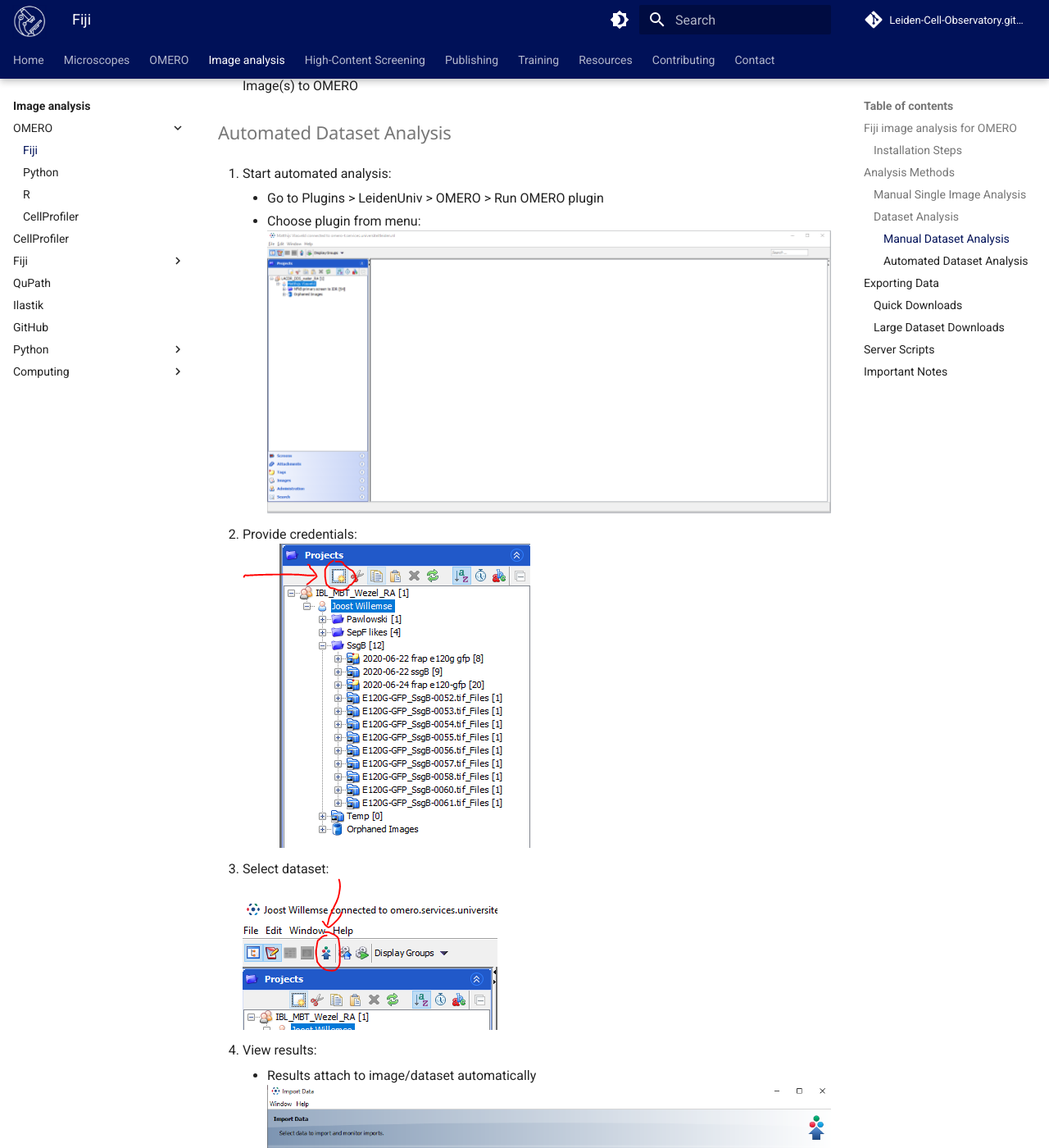
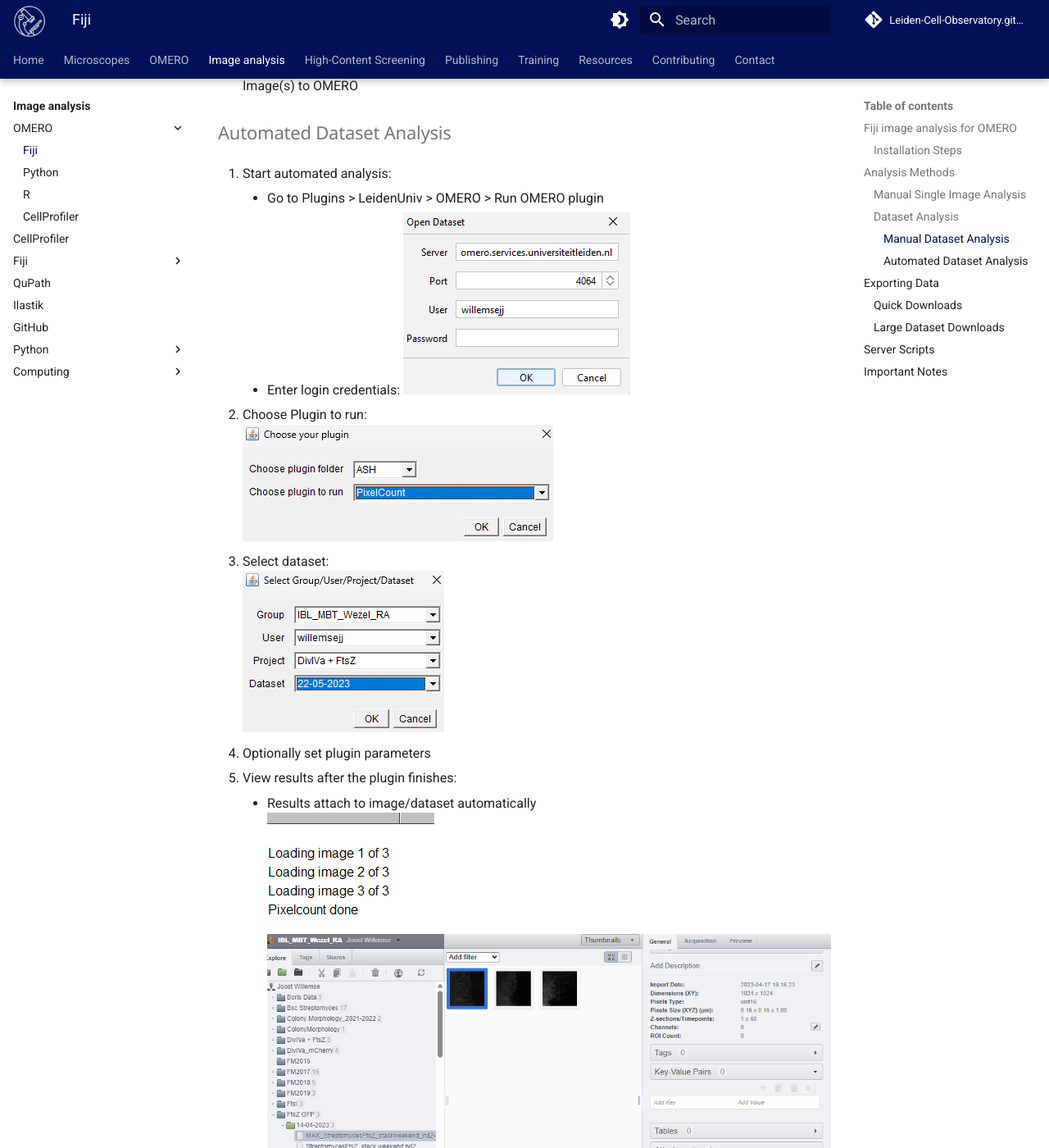
Before and after one commit to Leiden-Cell-Observatory/Leiden-Cell-Observatory.github.io, an MkDocs documentation site: the page built from docs/omero/analysis/analysis_fiji.md, in a window 1280 px wide and 1400 px high, scrolled down 3594 px. Shown: the whole window at 82% size. Built offline with MkDocs 1.6.1 and Material for MkDocs 9.7.7, drawn with Linux system fonts in a browser that asks for light colours; comment, search, counter and statistics services are not loaded; some of the changed text lies outside the part shown.

Commit message:
Update analysis instructions and images in analysis_fiji.md

```diff
--- a/docs/omero/analysis/analysis_fiji.md
+++ b/docs/omero/analysis/analysis_fiji.md
@@ -85,22 +85,25 @@
 
 1. Start automated analysis:
     - Go to Plugins > LeidenUniv > OMERO > Run OMERO plugin
-    - Choose plugin from menu:
-   ![Plugin selection](analysis_fiji/images/analysis_fiji_08.png)
+   - Enter login credentials:
+   ![Login screen](analysis_fiji/images/OmeroOpenDataset_01.png)
 
-2. Provide credentials:
-   ![Login for automated analysis](analysis_fiji/images/analysis_fiji_09.png)
+2. Choose Plugin to run:
+   ![Choose Plugin](analysis_fiji/images/OmeroOpenDataset_04.png)
 
 3. Select dataset:
-   ![Dataset selection for automation](analysis_fiji/images/analysis_fiji_10.png)
+   ![Dataset selection for automation](analysis_fiji/images/OmeroOpenDataset_02.png)
 
-4. View results:
+4. Optionally set plugin parameters
+
+5. View results after the plugin finishes:
     - Results attach to image/dataset automatically
-   ![Results attachment](analysis_fiji/images/analysis_fiji_11.png)
-   ![Detailed results](analysis_fiji/images/analysis_fiji_12.png)
+   ![Log](analysis_fiji/images/OmeroOpenDataset_05.png)
+   ![Results attachment](analysis_fiji/images/OmeroOpenDataset_06.png)
+   ![Detailed results](analysis_fiji/images/OmeroOpenDataset_07.png)
 
 !!! info
-    If you need a plugin that isn't available, contact Joost Willemse for assistance.
+    If you need a plugin that isn't available, contact [Joost Willemse](mailto:jwillemse@biology.leidenuniv.nl) for assistance.
 
 ## Exporting Data
 
```
